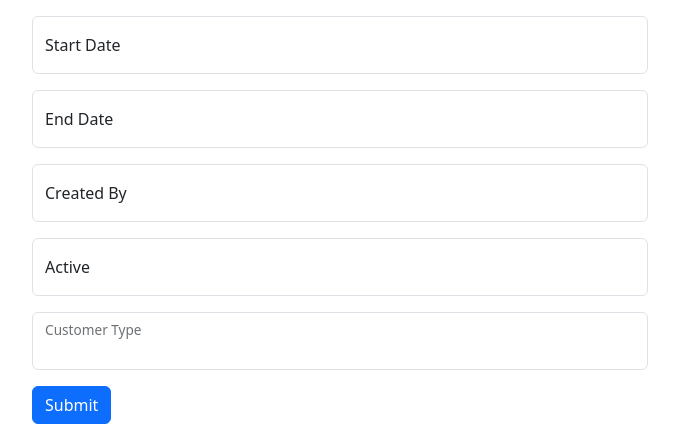
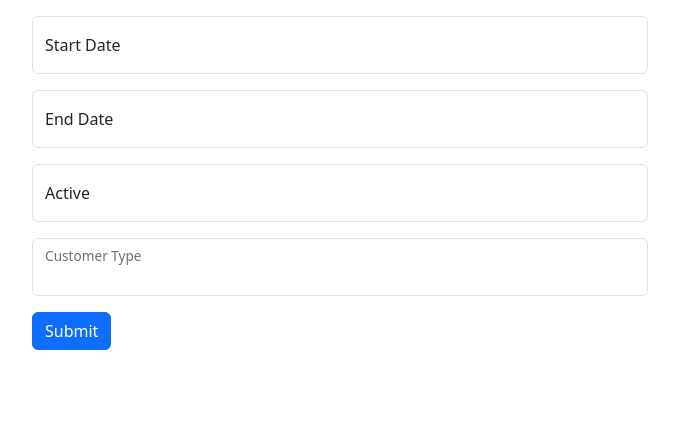
Before and after one commit to eld120/cobwebs, a Django app: page /customer/ in a window 1280 px wide. Shown: the part 390-814 px from the top of the page, without its empty margins (300-979 px from the left). After the commit the page ends 740 px from the top, so only its background shows below. Run offline with Django 4.2, Linux system fonts and the light colour scheme; the visitor is signed in with stand-in values (Sample User, id 1); data that the repository does not hold is empty.

Commit message:
removing created_by from external UI as this is handled automatically when a Customer/Address is saved

```diff
--- a/origmacrm/templates/customer_form.html
+++ b/origmacrm/templates/customer_form.html
@@ -61,12 +61,6 @@
         <label for="endDateLabel" class="form-label">End Date</label>
       </div>
       <div class="mb-3 form-floating">
-        <input type="text" class="form-control" id="createdByLabel"
-        placeholder="Created By"
-        {% if is_update_view %}value="{{ customer.created_by | upper}}"{% endif %}/>
-        <label for="createdByLabel" class="form-label">Created By</label>
-      </div>
-      <div class="mb-3 form-floating">
         <input type="text" class="form-control" id="activeFlagLabel"
         placeholder="Active"
         {% if is_update_view %}value="{{ customer.active | upper}}"{% endif %}/>
```
